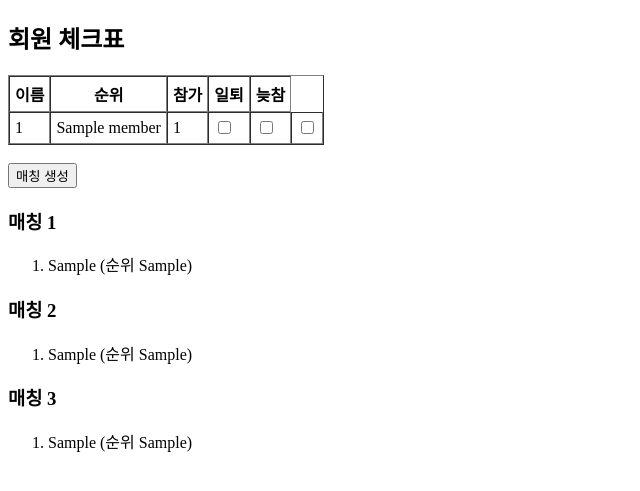
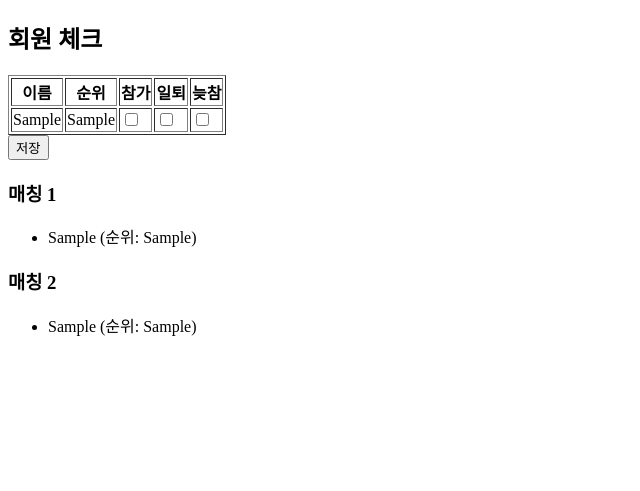
Before and after one commit to trainghost/tennis, a Flask app: template templates/members.html in a window 1280 px wide. Shown: the top 491 px of the page, without its empty margins (0-640 px from the left). Run offline with Flask 3, Linux system fonts and the light colour scheme; the template is opened without the code that fills it: most values are stand-ins (such as "Sample title", 1, 10 or a date in 2020).

Commit message:
Update members.html

```diff
--- a/templates/members.html
+++ b/templates/members.html
@@ -1,14 +1,12 @@
 <!DOCTYPE html>
 <html>
 <head>
-    <meta charset="UTF-8">
-    <title>회원 체크 및 매칭</title>
+    <title>회원 체크</title>
 </head>
 <body>
-    <h2>회원 체크표</h2>
+    <h2>회원 체크</h2>
     <form method="post">
-        <table border="1" cellpadding="5" cellspacing="0">
-            <thead>
+        <table border="1">
             <tr>
                 <th>이름</th>
                 <th>순위</th>
@@ -16,50 +14,32 @@
                 <th>일퇴</th>
                 <th>늦참</th>
             </tr>
-            </thead>
-            <tbody>
             {% for member in members %}
             <tr>
-    <td>{{ loop.index }}</td>  {# loop.index는 1부터 시작합니다 #}
-    <td>{{ member.name }}</td>
-    <td>{{ member.rank }}</td>
-      <td><input type="checkbox" name="participate_{{ idx }}" {% if member.get('참가') %}checked{% endif %}></td>
-                    <td><input type="checkbox" name="early_{{ idx }}" {% if member.get('일퇴') %}checked{% endif %}></td>
-                    <td><input type="checkbox" name="late_{{ idx }}" {% if member.get('늦참') %}checked{% endif %}></td>
+                <td>{{ member['이름'] }}</td>
+                <td>{{ member['순위'] }}</td>
+                <td><input type="checkbox" name="participate_{{ loop.index0 }}" {% if member.get('참가') %}checked{% endif %}></td>
+                <td><input type="checkbox" name="early_{{ loop.index0 }}" {% if member.get('일퇴') %}checked{% endif %}></td>
+                <td><input type="checkbox" name="late_{{ loop.index0 }}" {% if member.get('늦참') %}checked{% endif %}></td>
             </tr>
             {% endfor %}
-
-            </tbody>
         </table>
-        <br>
-        <input type="submit" value="매칭 생성">
+        <button type="submit">저장</button>
     </form>
 
-    {% if participants_1 %}
     <h3>매칭 1</h3>
-    <ol>
+    <ul>
         {% for member in participants_1 %}
-        <li>{{ member['이름'] }} (순위 {{ member['순위'] }})</li>
+        <li>{{ member['이름'] }} (순위: {{ member['순위'] }})</li>
         {% endfor %}
-    </ol>
-    {% endif %}
+    </ul>
 
-    {% if participants_2 %}
     <h3>매칭 2</h3>
-    <ol>
+    <ul>
         {% for member in participants_2 %}
-        <li>{{ member['이름'] }} (순위 {{ member['순위'] }})</li>
+        <li>{{ member['이름'] }} (순위: {{ member['순위'] }})</li>
         {% endfor %}
-    </ol>
-    {% endif %}
+    </ul>
 
-    {% if participants_3 %}
-    <h3>매칭 3</h3>
-    <ol>
-        {% for member in participants_3 %}
-        <li>{{ member['이름'] }} (순위 {{ member['순위'] }})</li>
-        {% endfor %}
-    </ol>
-    {% endif %}
 </body>
 </html>
```
Lines whose indentation alone changed are shown as unchanged.
